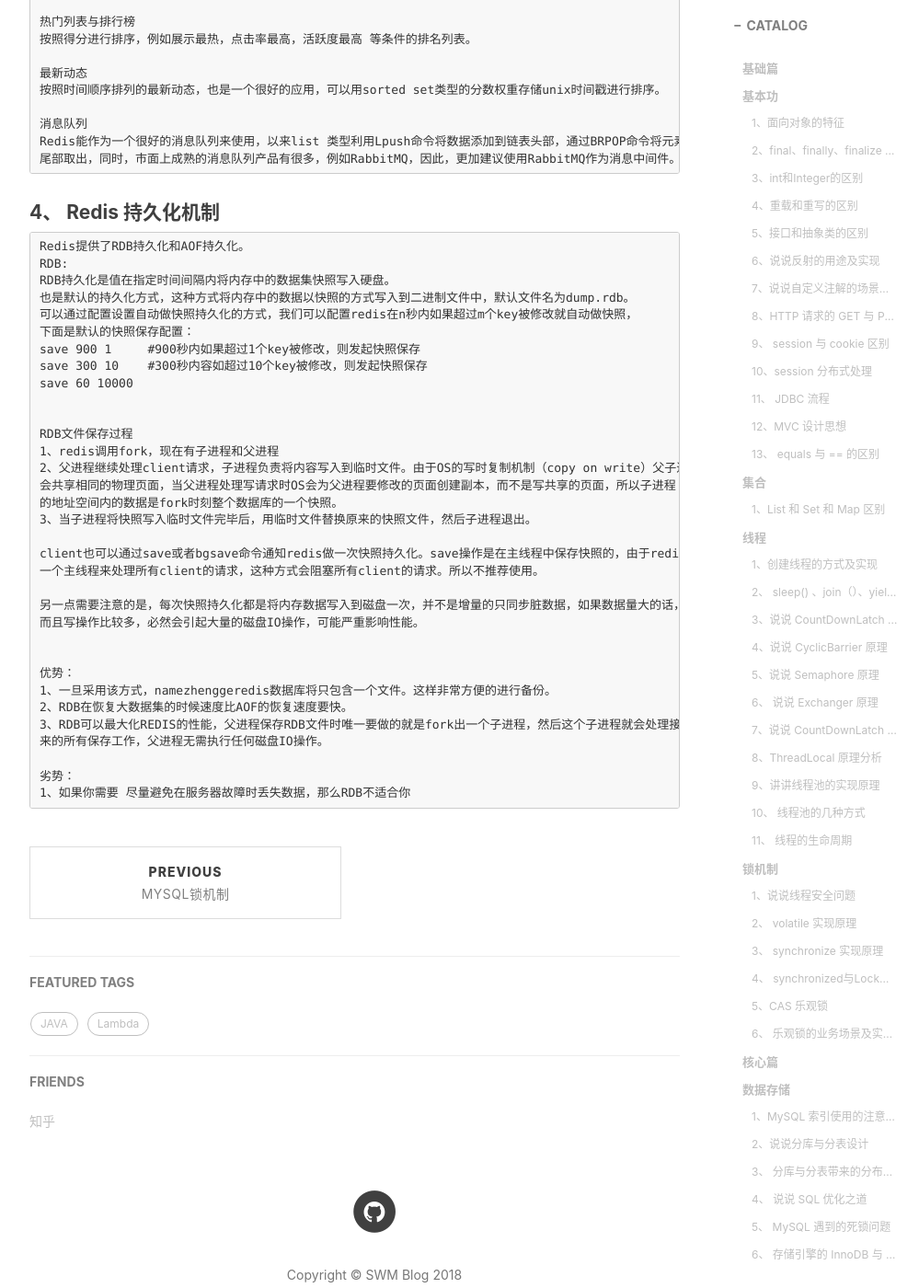
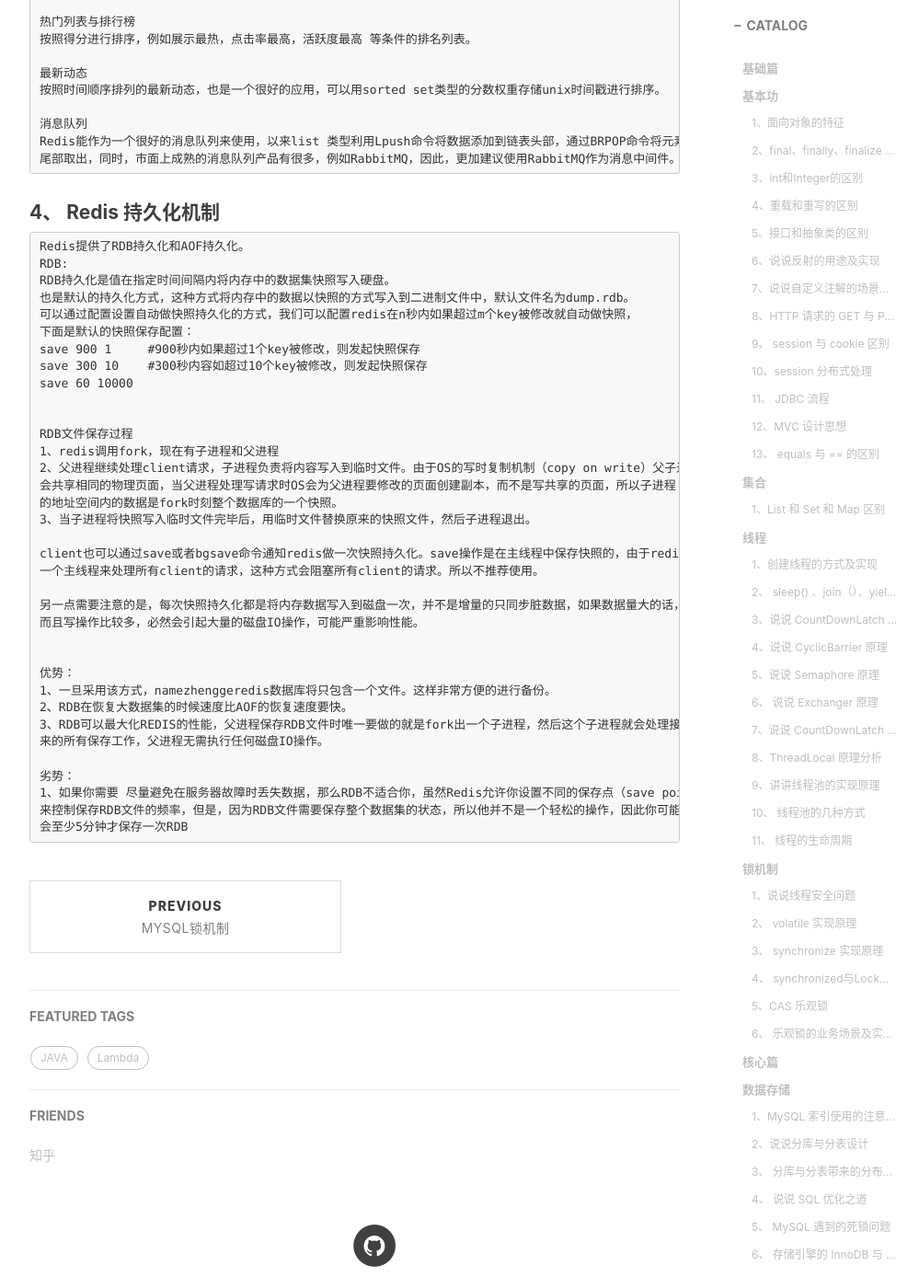
Before and after one commit to shengwenming/shengwenming.github.io, a Jekyll site: the page built from _posts/2018-08-27-2018 JAVA面试及题解.md, in a window 1280 px wide and 1400 px high, scrolled down 28278 px. Shown: the whole window at 92% size, without its empty margins (233-1232 px from the left). Built offline with Jekyll 4.4.1, drawn with Linux system fonts in a browser that asks for light colours; nearby versions of some CDN libraries; comment, search, counter and statistics services are not loaded; grey boxes are pictures that could not be loaded.

```diff
--- a/_posts/2018-08-27-2018 JAVA面试及题解.md
+++ b/_posts/2018-08-27-2018 JAVA面试及题解.md
@@ -1479,4 +1479,6 @@ tags:
     来的所有保存工作，父进程无需执行任何磁盘IO操作。
 
     劣势：
-    1、如果你需要 尽量避免在服务器故障时丢失数据，那么RDB不适合你
+    1、如果你需要 尽量避免在服务器故障时丢失数据，那么RDB不适合你，虽然Redis允许你设置不同的保存点（save point）
+    来控制保存RDB文件的频率，但是，因为RDB文件需要保存整个数据集的状态，所以他并不是一个轻松的操作，因此你可能
+    会至少5分钟才保存一次RDB
```
